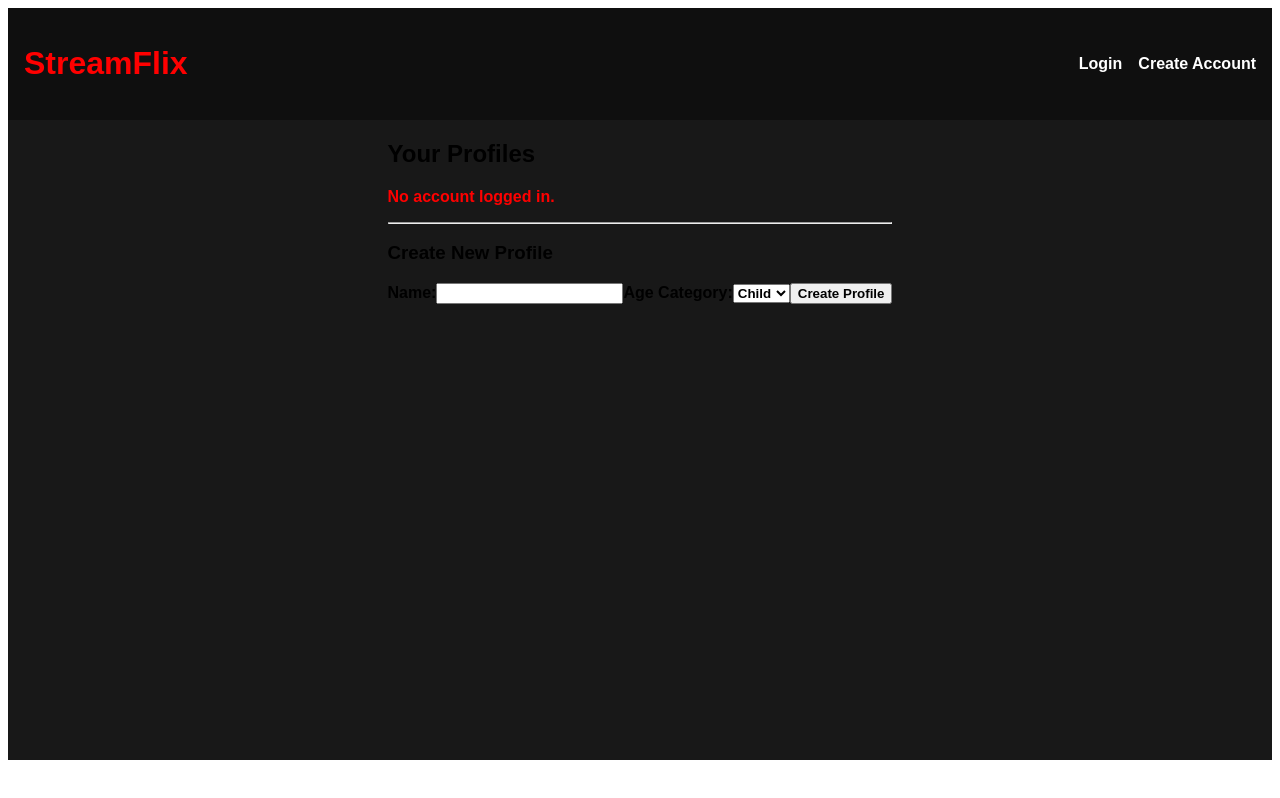
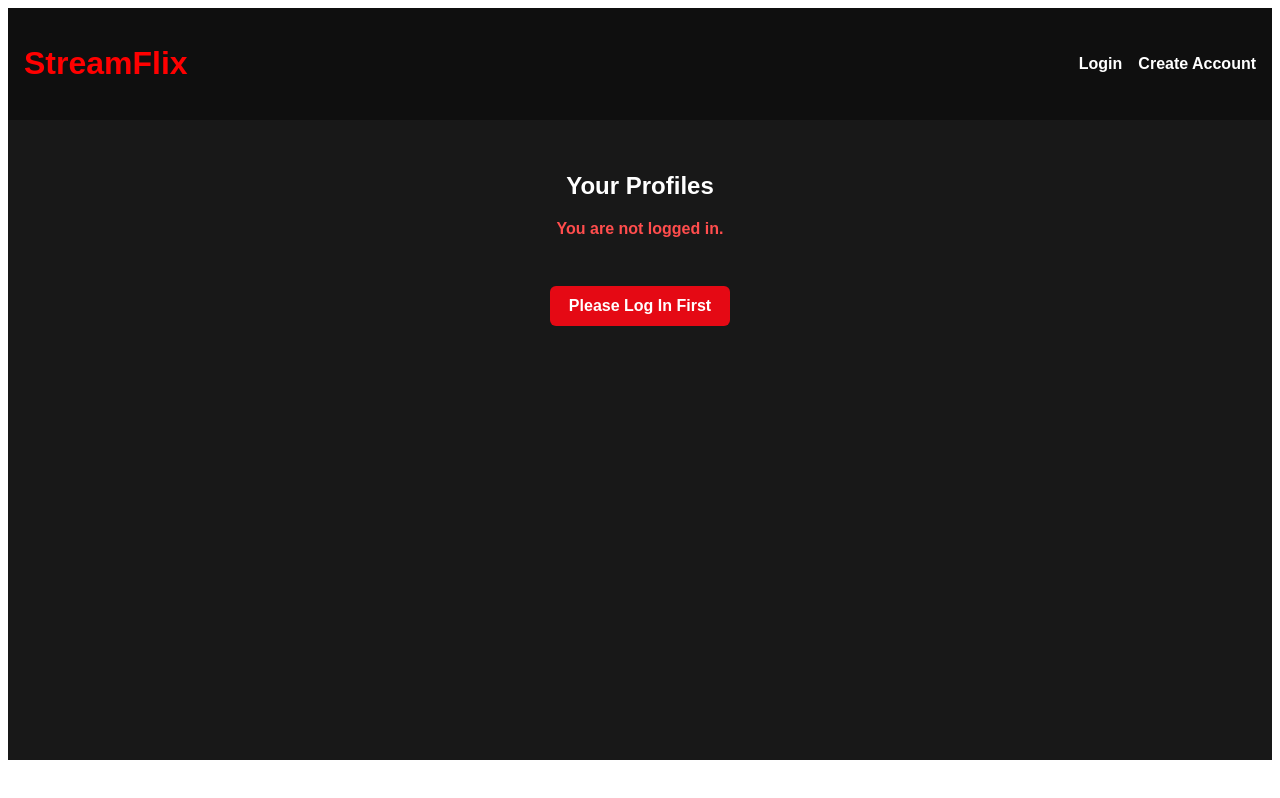
Before and after one commit to oomfrikkie/StreamSyncAPI, a React app in the folder frontend/: page /profiles in a window 1280 px wide. Built offline with nearby package versions, Linux system fonts and the light colour scheme; the HTML template or start-up script is replaced by a standard one.

Commit message:
ADDED MORE FRONTEND

```diff
--- a/frontend/src/pages/profiles/Profiles.tsx
+++ b/frontend/src/pages/profiles/Profiles.tsx
@@ -1,6 +1,6 @@
 import { useEffect, useState } from "react";
 import axios from "axios";
-
+import "./profiles.css";
 
 interface Profile {
   profile_id: number;
@@ -17,55 +17,65 @@ export default function Profiles() {
   const [loading, setLoading] = useState<boolean>(true);
   const [error, setError] = useState<string>("");
 
-  // account_id can be null → TypeScript forces correct type
+  // Backend console output
+  const [consoleOutput, setConsoleOutput] = useState<any>(null);
+
+  // Get logged-in account ID
   const storedId = localStorage.getItem("account_id");
   const account_id = storedId ? Number(storedId) : null;
 
+  // Load profiles
   useEffect(() => {
     if (!account_id) {
-      setError("No account logged in.");
+      setError("You are not logged in.");
       setLoading(false);
       return;
     }
 
     axios
-      .get<Profile[]>(`http://localhost:3000/profile/account/${account_id}`)
+      .get(`http://localhost:3000/profile/account/${account_id}`)
       .then((res) => {
         setProfiles(res.data);
+        setConsoleOutput(res.data);
         setLoading(false);
       })
       .catch((err) => {
         setError(err.response?.data?.message || "Failed to load profiles");
+        setConsoleOutput(err.response?.data || err);
         setLoading(false);
       });
   }, [account_id]);
 
+  // Create profile
   const handleCreate = async () => {
+    setError("");
     if (!account_id) {
-      setError("No account logged in.");
+      setError("You are not logged in.");
       return;
     }
 
     if (!name.trim()) {
-      setError("Name is required.");
+      setError("Profile name is required.");
       return;
     }
 
     try {
-      const res = await axios.post<Profile>("http://localhost:3000/profile/create", {
+      const res = await axios.post("http://localhost:3000/profile/create", {
         account_id,
         name,
         age_category_id: ageCategory,
-        image_url: null
+        image_url: null,
       });
 
       setProfiles([...profiles, res.data]);
+      setConsoleOutput(res.data);
+
       setName("");
       setAgeCategory(1);
-      setError("");
-
     } catch (err: any) {
-      setError(err.response?.data?.message || "Failed to create profile");
+      const msg = err.response?.data?.message || "Failed to create profile";
+      setError(msg);
+      setConsoleOutput(err.response?.data || err);
     }
   };
 
@@ -73,12 +83,21 @@ export default function Profiles() {
     <section className="profiles-page">
       <h2>Your Profiles</h2>
 
+      {/* Error message */}
       {error && <p className="error-box">{error}</p>}
 
+      {/* If not logged in */}
+      {!account_id && (
+        <button style={{ marginTop: "2rem" }}>Please Log In First</button>
+      )}
+
+      {/* Loading state */}
       {loading ? (
         <p style={{ color: "white" }}>Loading...</p>
       ) : (
+        account_id && (
           <>
+            {/* PROFILE GRID */}
             <div className="profile-list">
               {profiles.map((p) => (
                 <div key={p.profile_id} className="profile-card">
@@ -90,6 +109,7 @@ export default function Profiles() {
 
             <hr />
 
+            {/* CREATE PROFILE */}
             <h3>Create New Profile</h3>
 
             <label>Name:</label>
@@ -111,6 +131,17 @@ export default function Profiles() {
 
             <button onClick={handleCreate}>Create Profile</button>
           </>
+        )
+      )}
+
+      {/* BACKEND CONSOLE OUTPUT */}
+      {consoleOutput && (
+        <div className="console-box" style={{ marginTop: "3rem" }}>
+          <h3>Backend Output</h3>
+          <pre style={{ textAlign: "left", whiteSpace: "pre-wrap" }}>
+            {JSON.stringify(consoleOutput, null, 2)}
+          </pre>
+        </div>
       )}
     </section>
   );
--- /dev/null
+++ b/frontend/src/pages/profiles/profiles.css
@@ -0,0 +1,84 @@
+/* Page container */
+.profiles-page {
+  color: white;
+  padding: 2rem;
+  text-align: center;
+  min-height: 80vh;
+}
+
+/* Profiles grid */
+.profile-list {
+  display: grid;
+  grid-template-columns: repeat(auto-fit, minmax(140px, 1fr));
+  gap: 1.5rem;
+  margin-top: 2rem;
+  padding: 0 1rem;
+}
+
+/* Single profile card */
+.profile-card {
+  background: #181818;
+  border-radius: 10px;
+  padding: 1rem;
+  cursor: pointer;
+  transition: transform 0.2s ease, box-shadow 0.2s ease;
+  border: 2px solid transparent;
+}
+
+.profile-card:hover {
+  transform: scale(1.08);
+  border-color: #e50914; /* Netflix red */
+  box-shadow: 0 0 12px rgba(229, 9, 20, 0.4);
+}
+
+.profile-card h3 {
+  margin: 0.5rem 0;
+  color: white;
+  font-size: 1.2rem;
+}
+
+/* Divider */
+hr {
+  margin: 3rem auto;
+  width: 60%;
+  border: 1px solid #333;
+}
+
+/* Form styling */
+.profiles-page input,
+select {
+  width: 200px;
+  padding: 0.5rem;
+  margin: 0.4rem auto 1rem;
+  display: block;
+  border-radius: 5px;
+  border: none;
+}
+
+button {
+  background: #e50914;
+  color: white;
+  padding: 0.7rem 1.2rem;
+  border: none;
+  border-radius: 6px;
+  cursor: pointer;
+  margin-top: 0.5rem;
+  transition: background 0.2s ease;
+  font-size: 1rem;
+}
+
+button:hover {
+  background: #f6121d;
+}
+
+/* Error box */
+.error-box {
+  color: #ff4d4d;
+  margin-top: 1rem;
+  font-weight: bold;
+}
+
+/* "Not logged in" message */
+.profiles-page > button {
+  margin-top: 1rem;
+}
```
Lines whose indentation alone changed are shown as unchanged.
